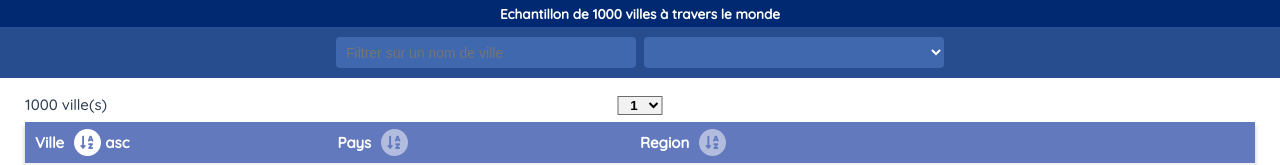
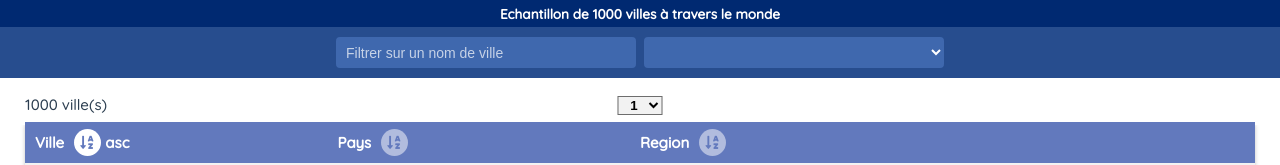
Before and after one commit to SergioTrinquet/vuejs_Villes, a Vue app: page / in a window 1280 px wide. Shown: the top 165 px of the page. Built offline with nearby package versions, Linux system fonts and the light colour scheme.

Commit message:
Correct° CSS sur placeholder

```diff
--- a/src/components/AppHeader.vue
+++ b/src/components/AppHeader.vue
@@ -48,10 +48,16 @@ export default {
 </script>
 
 <style>
-  ::placeholder,
-  :-ms-input-placeholder,
+  ::placeholder {
+      color: #fff;
+      opacity: 0.7;
+  }
+  :-ms-input-placeholder {
+      color: #fff;
+      opacity: 0.7;
+  }
   ::-ms-input-placeholder {
-      color: #ffffff;
+      color: #fff;
       opacity: 0.7;
   }
   .titre {
```
